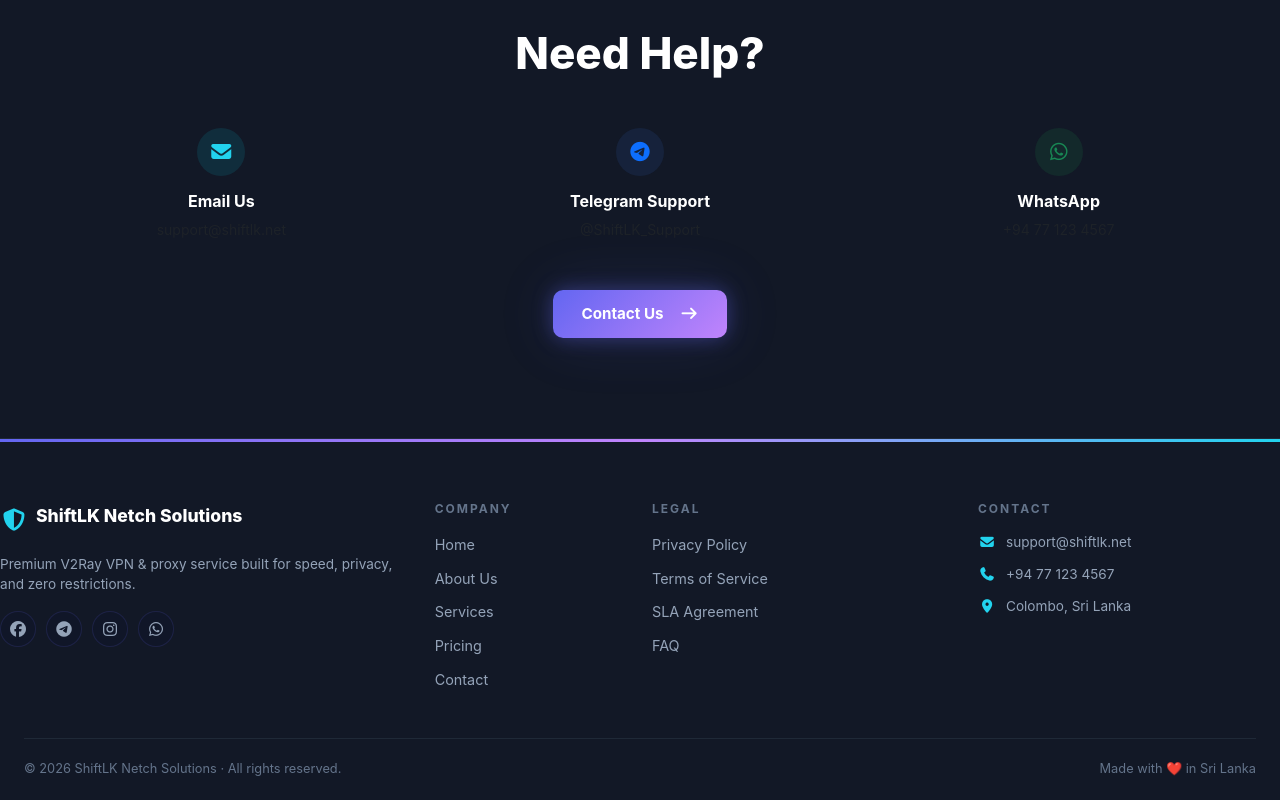
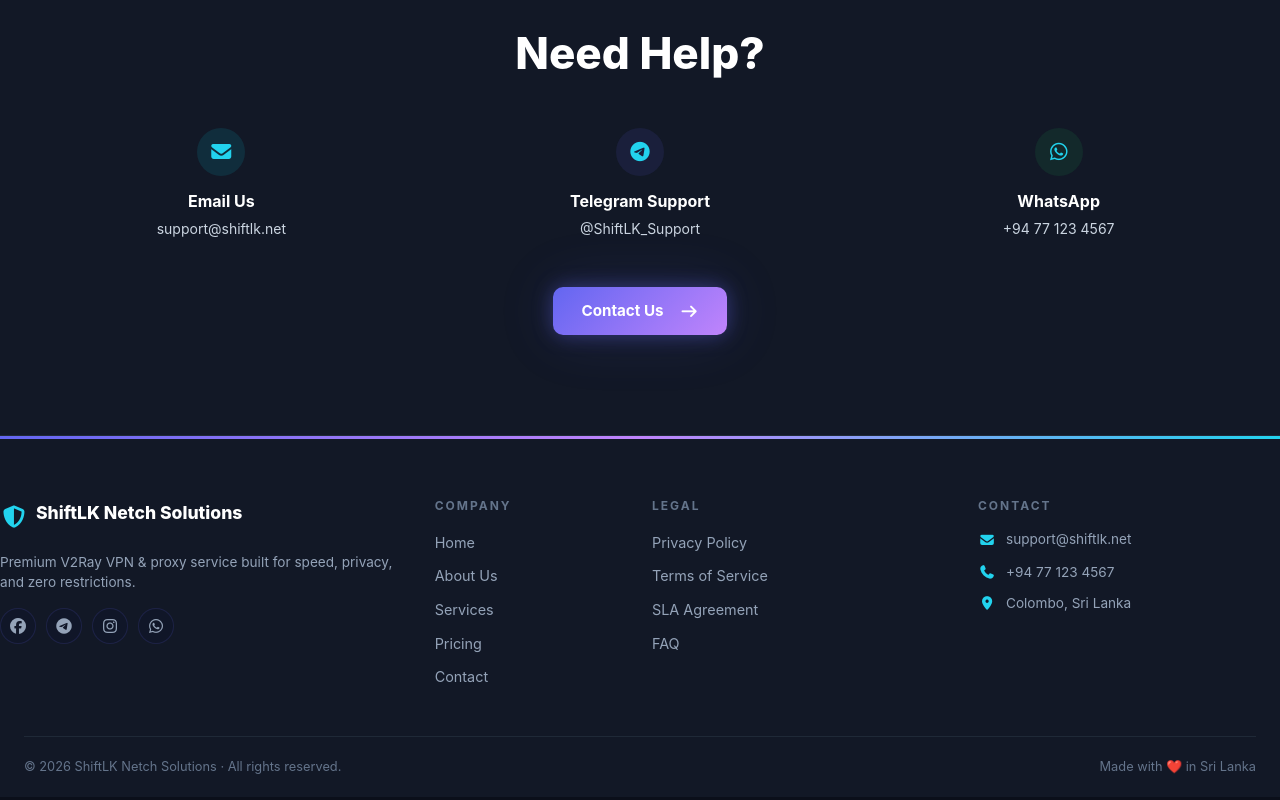
Before and after one commit to ShanudhaTirosh/nextvpn, a React (Create React App) app: page / in a window 1280 px wide. Shown: the part 6893-7693 px from the top of the page. Built offline with nearby package versions, Linux system fonts and the light colour scheme; no server answers; the database is empty.

Commit message:
feat: create Home page component with hero section, feature grid, and dynamic data fetching

```diff
--- a/src/pages/Home.jsx
+++ b/src/pages/Home.jsx
@@ -458,23 +458,23 @@
           <div className="row justify-content-center g-4 mb-5">
             <div className="col-12 col-md-4 reveal-on-scroll">
               <div className="d-flex flex-column align-items-center">
-                <div className="feature-icon-wrap mb-3"><i className="fa-solid fa-envelope"></i></div>
+                <div className="feature-icon-wrap mb-3"><i className="fa-solid fa-envelope text-slate-300"></i></div>
                 <h6 className="text-white">Email Us</h6>
-                <div className="text-muted small">{config?.contactEmail || 'support@shiftlk.net'}</div>
+                <div className="text-slate-300 text-sm">{config?.contactEmail || 'support@shiftlk.net'}</div>
               </div>
             </div>
             <div className="col-12 col-md-4 reveal-on-scroll" style={{ '--delay': '0.1s' }}>
               <div className="d-flex flex-column align-items-center">
-                <div className="feature-icon-wrap mb-3" style={{ background: 'rgba(59,130,246,0.1)' }}><i className="fa-brands fa-telegram text-primary"></i></div>
+                <div className="feature-icon-wrap mb-3" style={{ background: 'rgba(99,102,241,0.1)' }}><i className="fa-brands fa-telegram text-indigo-400"></i></div>
                 <h6 className="text-white">Telegram Support</h6>
-                <div className="text-muted small">@ShiftLK_Support</div>
+                <div className="text-slate-300 text-sm">@ShiftLK_Support</div>
               </div>
             </div>
             <div className="col-12 col-md-4 reveal-on-scroll" style={{ '--delay': '0.2s' }}>
               <div className="d-flex flex-column align-items-center">
-                <div className="feature-icon-wrap mb-3" style={{ background: 'rgba(34,197,94,0.1)' }}><i className="fa-brands fa-whatsapp text-success"></i></div>
+                <div className="feature-icon-wrap mb-3" style={{ background: 'rgba(34,197,94,0.1)' }}><i className="fa-brands fa-whatsapp text-emerald-400"></i></div>
                 <h6 className="text-white">WhatsApp</h6>
-                <div className="text-muted small">{config?.phone || '+94 77 123 4567'}</div>
+                <div className="text-slate-300 text-sm">{config?.phone || '+94 77 123 4567'}</div>
               </div>
             </div>
           </div>
```
